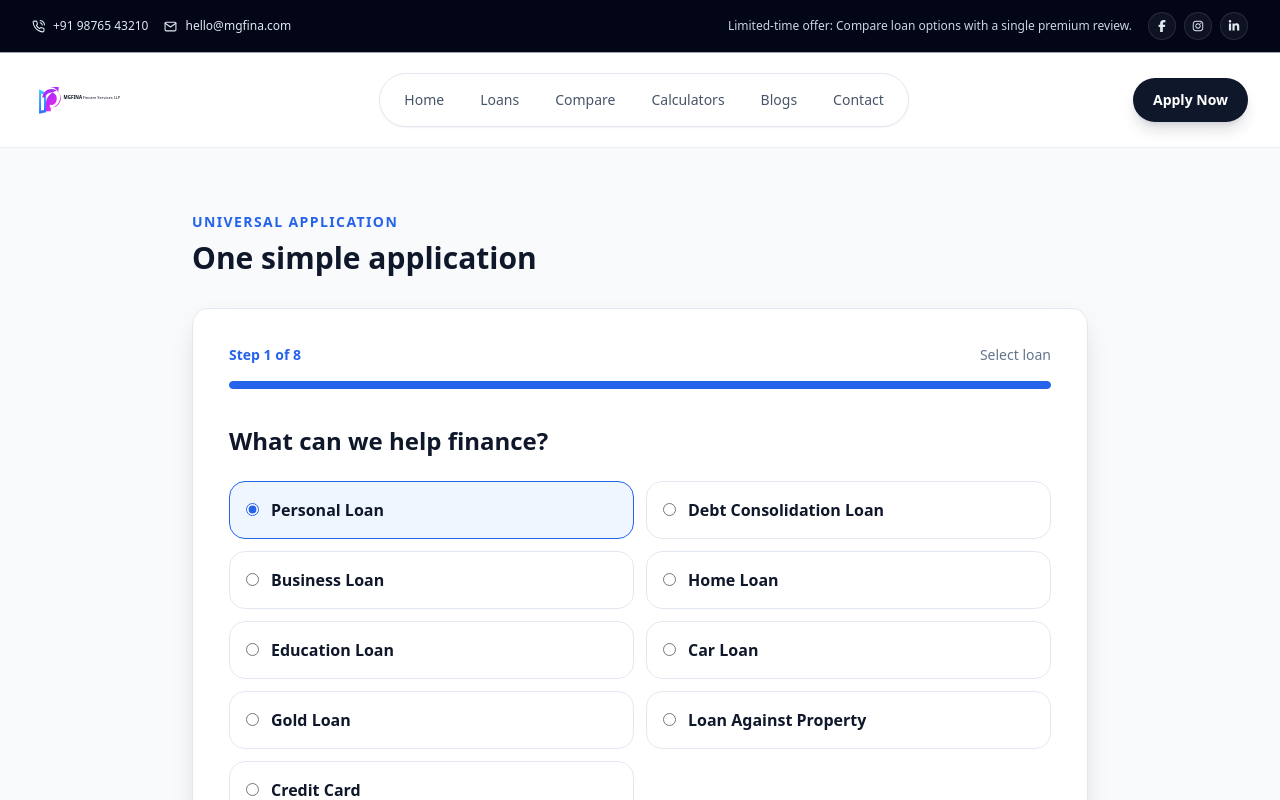
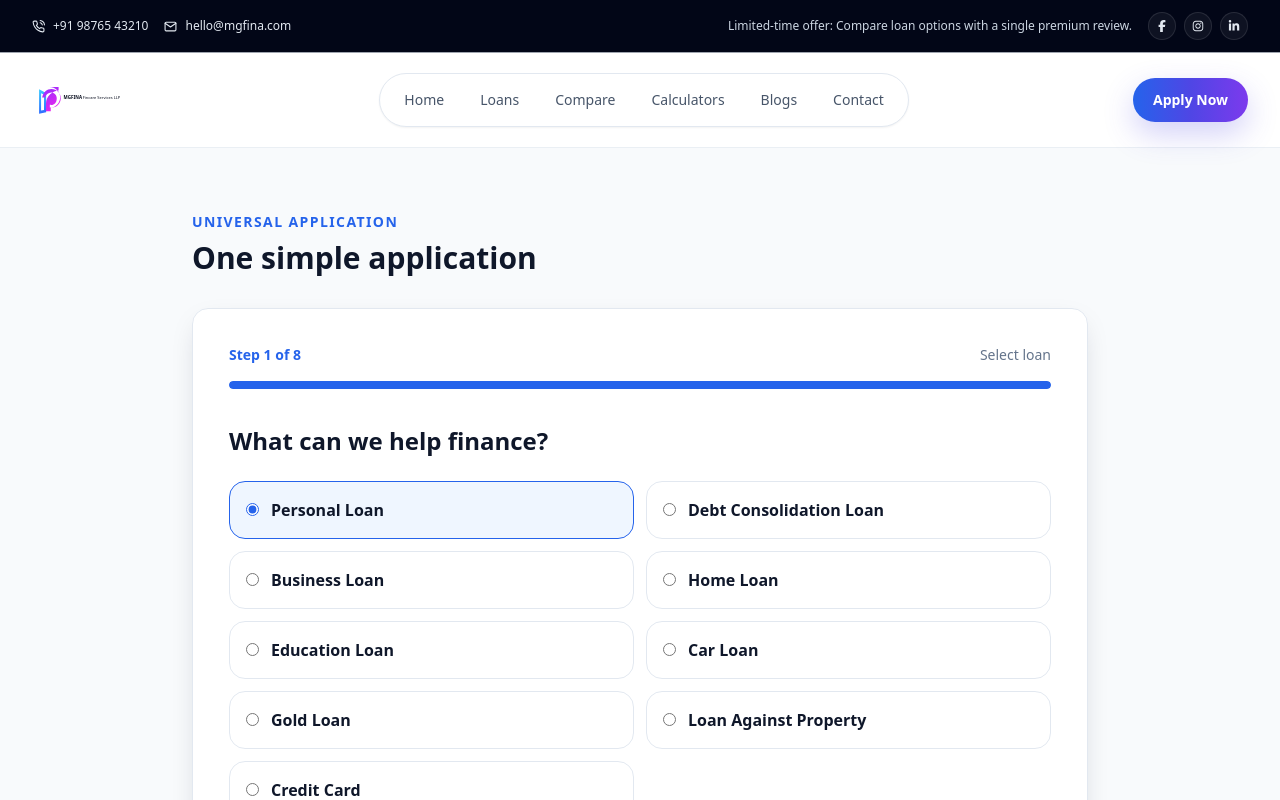
Before and after one commit to LokendraDevOps/mgfina, a React (Vite) app in the folder client/: page /apply in a window 1280 px wide. Shown: the top 800 px of the page. Built offline with nearby package versions, Linux system fonts and the light colour scheme.

Commit message:
fix: restore hero cta button styles

```diff
--- a/client/src/components/home/Hero.jsx
+++ b/client/src/components/home/Hero.jsx
@@ -137,10 +137,10 @@ const Hero = () => {
               </div>
 
               <div className="flex flex-col gap-4 sm:flex-row">
-                <Button as="a" href="#eligibility" className="rounded-full bg-white px-6 py-4 text-sm font-semibold text-slate-950 hover:bg-slate-100">
+                <Button as="a" href="#eligibility" className="rounded-full px-6 py-4 text-sm font-semibold">
                   Check My Eligibility <FiArrowRight />
                 </Button>
-                <Button as="a" href="#calculators" variant="secondary" className="rounded-full border border-white/15 bg-white/5 px-6 py-4 text-sm font-semibold text-white hover:bg-white/10">
+                <Button as="a" href="#calculators" variant="glass" className="rounded-full px-6 py-4 text-sm font-semibold">
                   Calculate My New EMI
                 </Button>
               </div>
@@ -210,7 +210,7 @@ const Hero = () => {
                     <StatCard label="Approval Probability" value="92%" />
                   </div>
 
-                  <Button className="mt-5 w-full rounded-full bg-white px-5 py-4 font-semibold text-slate-950 hover:bg-slate-100">
+                  <Button className="mt-5 w-full rounded-full px-5 py-4 font-semibold">
                     Generate My Smart Plan
                   </Button>
                 </div>
--- a/client/src/components/ui/Button.jsx
+++ b/client/src/components/ui/Button.jsx
@@ -1,8 +1,10 @@
 const variants = {
   primary:
-    'bg-slate-900 text-white shadow-lg shadow-slate-900/15 hover:-translate-y-0.5 hover:bg-slate-800',
+    'bg-gradient-to-r from-blue-600 via-indigo-600 to-violet-600 text-white shadow-[0_12px_30px_rgba(79,70,229,0.25)] hover:-translate-y-0.5 hover:from-blue-500 hover:via-indigo-500 hover:to-violet-500 hover:shadow-[0_16px_40px_rgba(79,70,229,0.35)]',
   secondary:
     'border border-slate-300 bg-white text-slate-900 hover:-translate-y-0.5 hover:bg-slate-50',
+  glass:
+    'border border-white/15 bg-white/5 text-white shadow-[0_10px_30px_rgba(15,23,42,0.14)] backdrop-blur-xl hover:-translate-y-0.5 hover:bg-white/10 hover:shadow-[0_16px_40px_rgba(15,23,42,0.2)]',
   ghost: 'bg-transparent text-slate-900 hover:bg-slate-100'
 };
 
```
